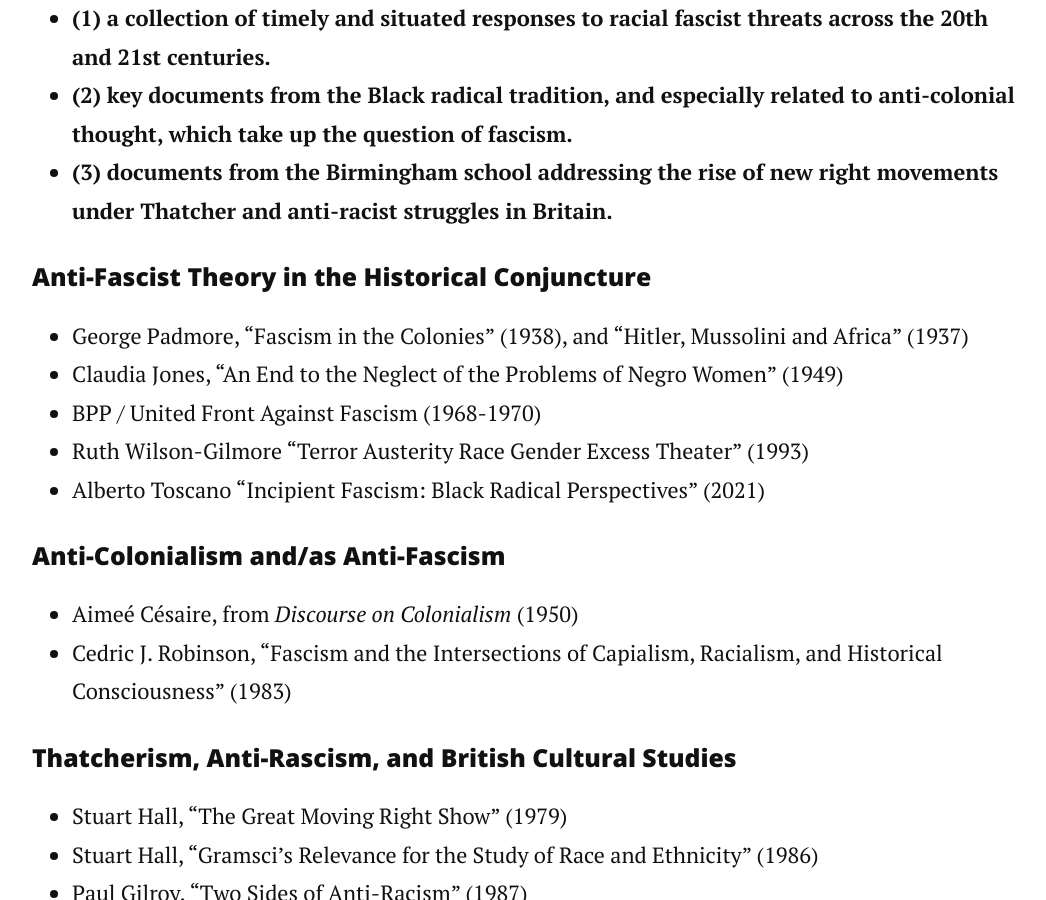
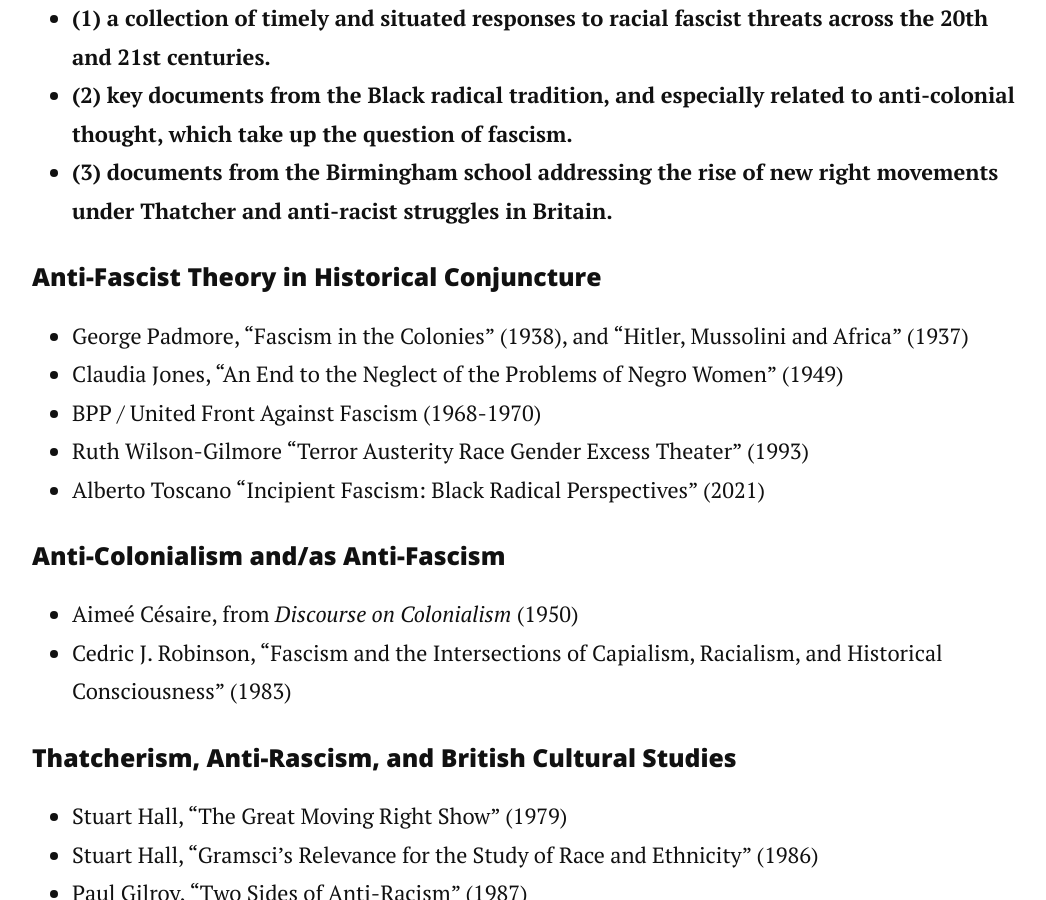
Before and after one commit to sgotzler/csa_reckoning, a Jekyll site: the page built from index.md, in a window 1280 px wide and 900 px high, scrolled down 2113 px. Shown: the whole window, without its empty margins (113-1159 px from the left). Built offline with Jekyll 4.4.1, drawn with Linux system fonts in a browser that asks for light colours; nearby versions of some CDN libraries.

Commit message:
Update index.md

```diff
--- a/index.md
+++ b/index.md
@@ -31,7 +31,7 @@ Seminar readings will be drawn from across historical periods and intellectual t
 - **(2) key documents from the Black radical tradition, and especially related to anti-colonial thought, which take up the question of fascism.**
 - **(3) documents from the Birmingham school addressing the rise of new right movements under Thatcher and anti-racist struggles in Britain.**
 
-#### Anti-Fascist Theory in the Historical Conjuncture
+#### Anti-Fascist Theory in Historical Conjuncture
 - George Padmore, "Fascism in the Colonies" (1938), and "Hitler, Mussolini and Africa" (1937)
 - Claudia Jones, "An End to the Neglect of the Problems of Negro Women" (1949)
 - BPP / United Front Against Fascism (1968-1970)
```
